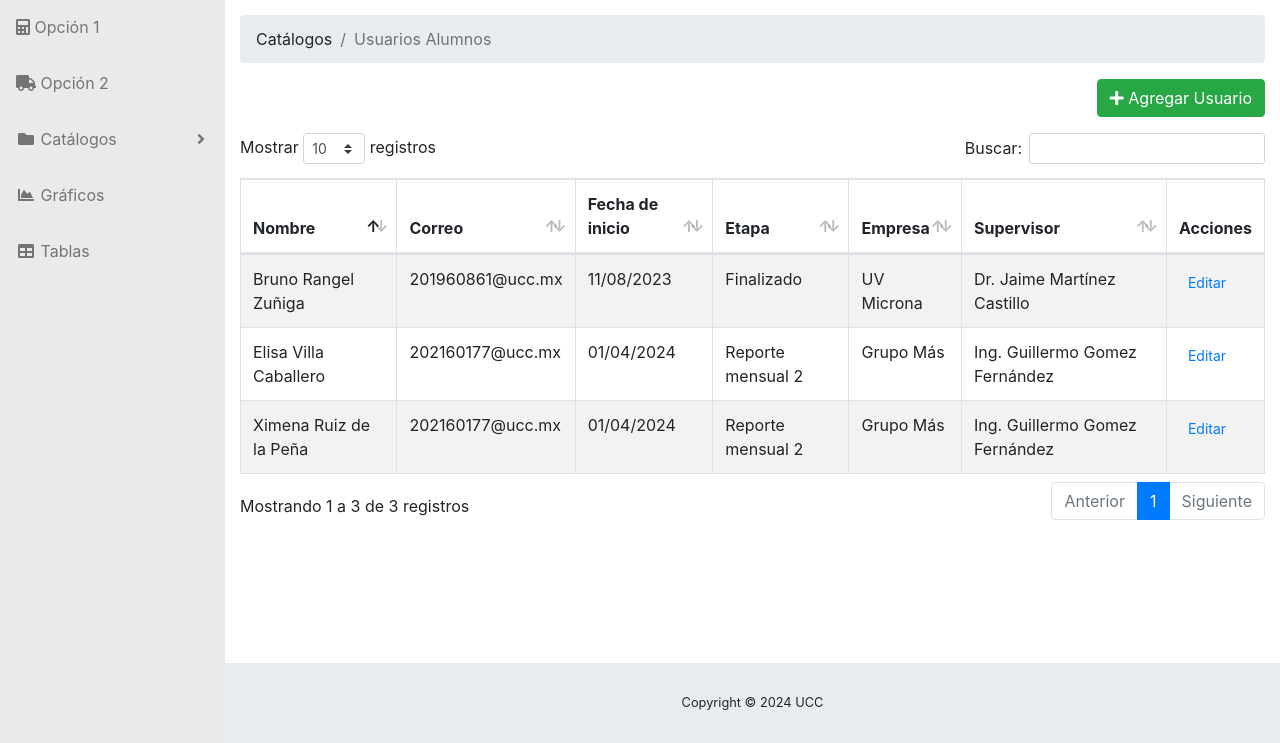
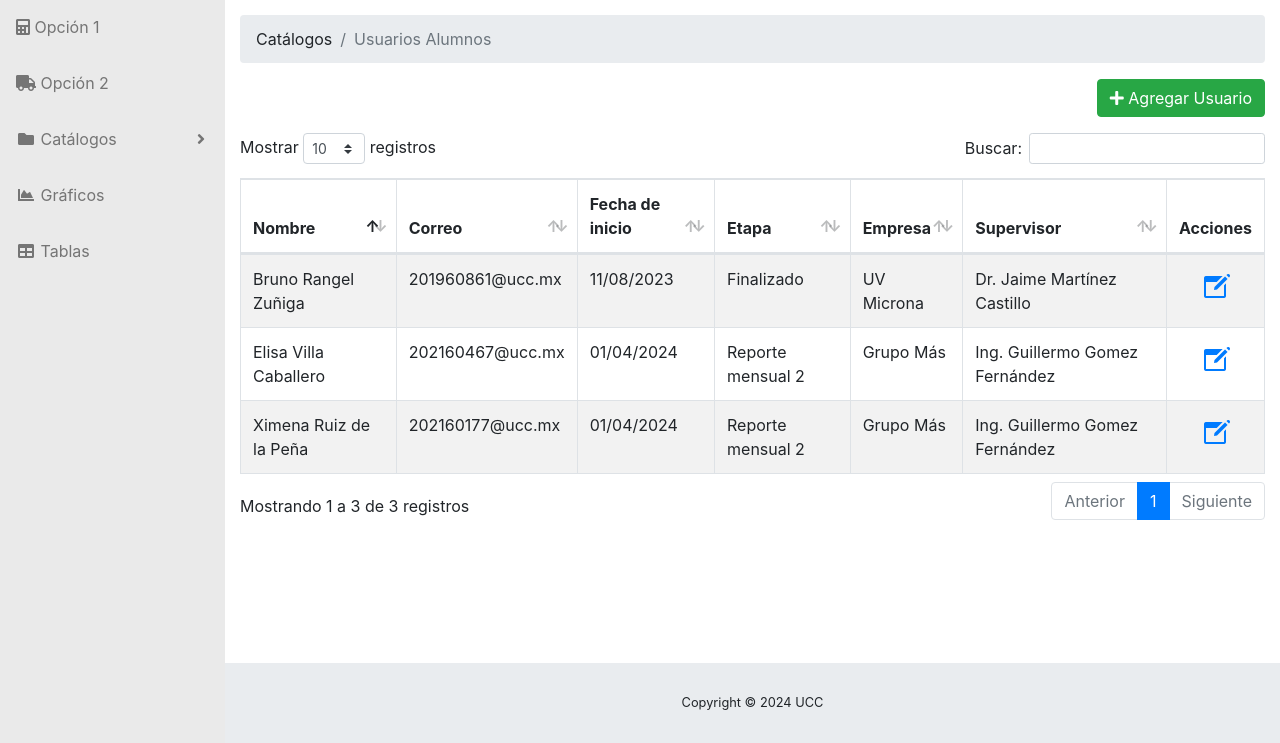
Before and after one commit to Desarrollo-de-aplicaciones-web-2024/proyecto-integrador-team-1, a PHP site: page /admin/catalogos/alumnos/usuarios_alumno.php in a window 1280 px wide. Shown: the part 57-800 px from the top of the page. Run offline with PHP 8.4, Linux system fonts and the light colour scheme.

Commit message:
Usuario alumno

```diff
--- a/app/admin/catalogos/alumnos/usuarios_alumno.php
+++ b/app/admin/catalogos/alumnos/usuarios_alumno.php
@@ -72,8 +72,8 @@ define('RUTA_INCLUDE', '../../../../'); //ajustar a necesidad
                         <td>Reporte mensual 2</td>
                         <td>Grupo Más</td>
                         <td>Ing. Guillermo Gomez Fernández</td>
-                        <td>
-                            <a href="#" class="btn btn-link btn-sm" data-toggle="modal" data-target="#editModal" data-nombre="Ximena Ruiz de la Peña" data-correo="202160177@ucc.mx" data-fecha="2024-04-01" data-etapa="Reporte mensual 2" data-empresa="Grupo Más" data-supervisor="Ing. Guillermo Gomez Fernández">Editar</a>
+                        <td class="text-center">
+                            <a href="#" class="btn btn-link btn-sm" data-toggle="modal" data-target="#editModal" data-nombre="Ximena Ruiz de la Peña" data-correo="202160177@ucc.mx" data-fecha="2024-04-01" data-etapa="Reporte mensual 2" data-empresa="Grupo Más" data-supervisor="Ing. Guillermo Gomez Fernández"><img src="../../../../img/edit-30x30.png"></a>
                         </td>
                     </tr>
                     <tr>
@@ -83,19 +83,19 @@ define('RUTA_INCLUDE', '../../../../'); //ajustar a necesidad
                         <td>Finalizado</td>
                         <td>UV Microna</td>
                         <td>Dr. Jaime Martínez Castillo</td>
-                        <td>
-                            <a href="#" class="btn btn-link btn-sm" data-toggle="modal" data-target="#editModal" data-nombre="Bruno Rangel Zuñiga" data-correo="201960861@ucc.mx" data-fecha="2023-08-11" data-etapa="Finalizado" data-empresa="UV Microna" data-supervisor="Dr. Jaime Martínez Castillo">Editar</a>
+                        <td class="text-center">
+                            <a href="#" class="btn btn-link btn-sm" data-toggle="modal" data-target="#editModal" data-nombre="Bruno Rangel Zuñiga" data-correo="201960861@ucc.mx" data-fecha="2023-08-11" data-etapa="Finalizado" data-empresa="UV Microna" data-supervisor="Dr. Jaime Martínez Castillo"><img src="../../../../img/edit-30x30.png"></a>
                         </td>
                     </tr>
                     <tr>
                         <td>Elisa Villa Caballero</td>
-                        <td>202160177@ucc.mx</td>
+                        <td>202160467@ucc.mx</td>
                         <td>01/04/2024</td>
                         <td>Reporte mensual 2</td>
                         <td>Grupo Más</td>
                         <td>Ing. Guillermo Gomez Fernández</td>
-                        <td>
-                            <a href="#" class="btn btn-link btn-sm" data-toggle="modal" data-target="#editModal" data-nombre="Ximena Ruiz de la Peña" data-correo="202160177@ucc.mx" data-fecha="2024-04-01" data-etapa="Reporte mensual 2" data-empresa="Grupo Más" data-supervisor="Ing. Guillermo Gomez Fernández">Editar</a>
+                        <td  class="text-center">
+                            <a href="#" class="btn btn-link btn-sm" data-toggle="modal" data-target="#editModal" data-nombre="Ximena Ruiz de la Peña" data-correo="202160177@ucc.mx" data-fecha="2024-04-01" data-etapa="Reporte mensual 2" data-empresa="Grupo Más" data-supervisor="Ing. Guillermo Gomez Fernández"><img src="../../../../img/edit-30x30.png"></a>
                         </td>
                     </tr>
                     </tbody>
```
Also changed, not shown: app/admin/catalogos/alumnos/estilos.css (added, +10 -0 lines), img/edit-30x30.png (added).
